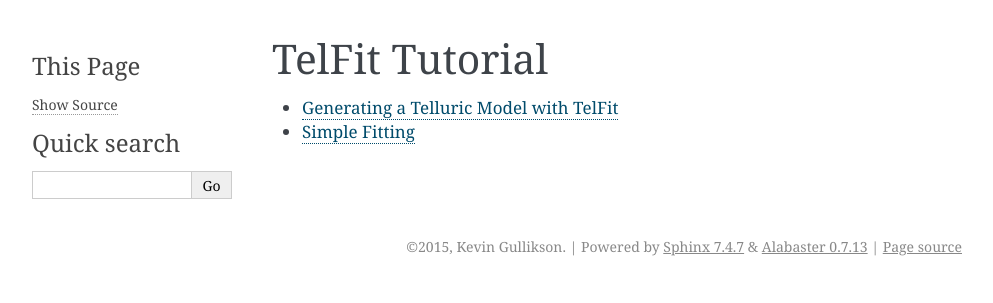
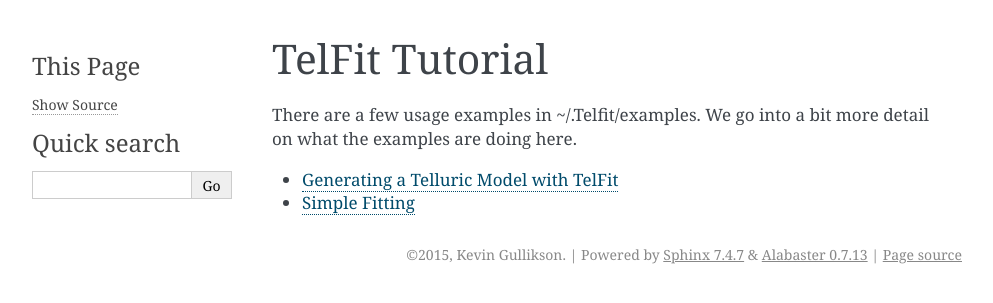
Before and after one commit to kgullikson88/Telluric-Fitter, a Sphinx documentation site: the page built from docs/Tutorial.rst, in a window 1280 px wide. Shown: the top 303 px of the page, without its empty margins (148-1141 px from the left). Built offline with Sphinx 7.4.7, drawn with Linux system fonts in a browser that asks for light colours; pages that are not in the unit, such as notebooks, are missing from menus.

```diff
--- a/README.rst
+++ b/README.rst
@@ -2,7 +2,7 @@
 ===========
 
 This code will fit the telluric absorption spectrum in data, using
-LBLRTM. More details can be found in the manual and examples, but the
+LBLRTM. More details can be found in the `documentation`_ and examples, but the
 installation and run procedure are outlined below. If you use this code,
 please cite `my paper`_.
 
@@ -55,3 +55,4 @@
    same as the data.
 
 .. _my paper: http://adsabs.harvard.edu/abs/2014AJ....148...53G
+.. _documentation:  http://telfit.readthedocs.org/en/latest/
--- a/docs/Tutorial.rst
+++ b/docs/Tutorial.rst
@@ -1,5 +1,7 @@
 TelFit Tutorial
 ================
+
+There are a few usage examples in ~/.Telfit/examples. We go into a bit more detail on what the examples are doing here.
 
 .. toctree::
    :maxdepth: 1
```
